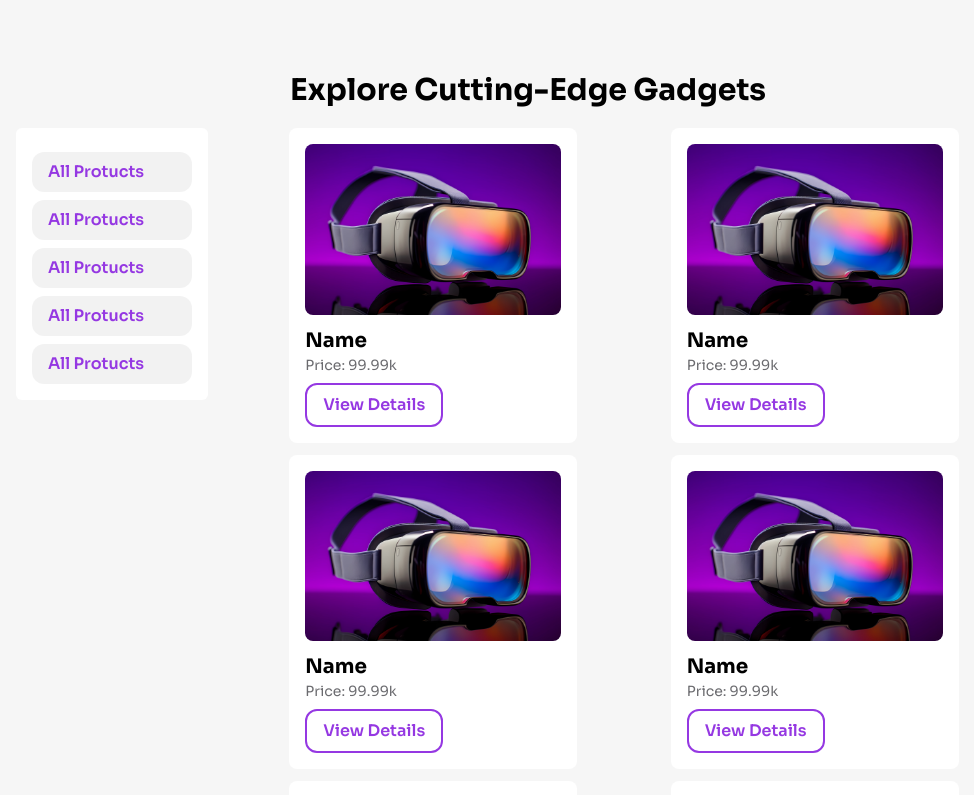
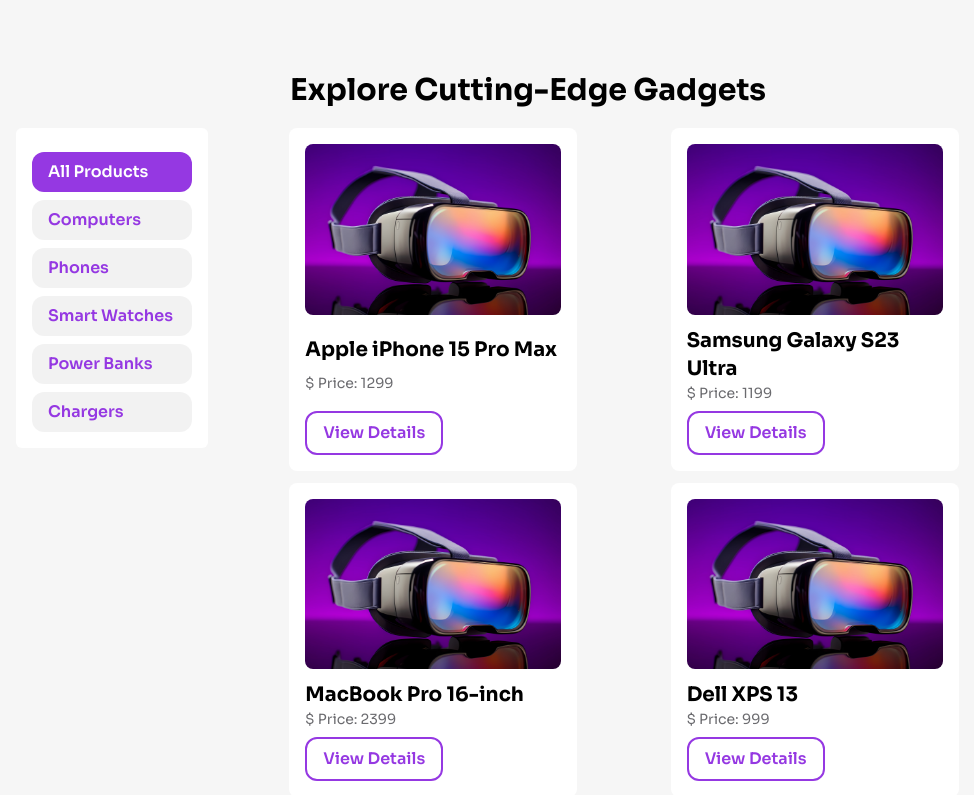
Before and after one commit to programming-hero-web-course-4/b10a8-gadget-heaven-eftakhar-491, a React (Vite) app: page / in a window 1280 px wide. Shown: the part 760-1555 px from the top of the page, without its empty margins (112-1086 px from the left). Built offline with nearby package versions, Linux system fonts and the light colour scheme; a web font is replaced by a local one.

Commit message:
home section functionality done

```diff
--- /dev/null
+++ b/public/productsCategory.json
@@ -0,0 +1,22 @@
+[
+  {
+    "id": 1,
+    "category": "Computers"
+  },
+  {
+    "id": 2,
+    "category": "Phones"
+  },
+  {
+    "id": 3,
+    "category": "Smart Watches"
+  },
+  {
+    "id": 4,
+    "category": "Power Banks"
+  },
+  {
+    "id": 5,
+    "category": "Chargers"
+  }
+]
--- a/src/App.jsx
+++ b/src/App.jsx
@@ -3,9 +3,32 @@
 import Nav from "./components/Nav";
 import Footer from "./components/Footer/Footer";
 
+import { useEffect, useState } from "react";
+import axios from "axios";
+import { AllStates } from "./context/AllStates";
+
 function App() {
+  const [allProductsData, setAllProductsData] = useState([]);
+  const [allProductsCategoryData, setAllProductsCategoryData] = useState([]);
+  const [customProduct, setCustomProduct] = useState([]);
+  useEffect(() => {
+    axios.get("./productsData.json").then((res) => {
+      setAllProductsData(res.data);
+    });
+  }, []);
+
   return (
     <>
+      <AllStates.Provider
+        value={{
+          customProduct,
+          setCustomProduct,
+          allProductsCategoryData,
+          setAllProductsCategoryData,
+          allProductsData,
+          setAllProductsData,
+        }}
+      >
         <main className="bg-[#f4f4f4cb] font-sora max-w-[1600px] mx-auto">
           {/* <Nav /> */}
           <Header />
@@ -13,6 +36,7 @@
           <Outlet />
           <Footer />
         </main>
+      </AllStates.Provider>
     </>
   );
 }
--- a/src/components/Home/CategorySection.jsx
+++ b/src/components/Home/CategorySection.jsx
@@ -1,24 +1,36 @@
-import React from "react";
+import React, { useContext } from "react";
+import { AllStates } from "../../context/AllStates";
+import { NavLink } from "react-router-dom";
 
 export default function CategorySection() {
+  const { allProductsCategoryData } = useContext(AllStates);
+  console.log(allProductsCategoryData);
   return (
     <>
       <div className="w-48 h-fit bg-white rounded-md p-4 flex-shrink-0 ">
-        <h3 className="cursor-pointer active:scale-95 hover:bg-primary hover:text-white rounded-xl mt-2 text-primary font-semibold px-4 py-2 bg-[#09080F0D]">
-          All Protucts
-        </h3>
-        <h3 className="cursor-pointer active:scale-95 hover:bg-primary hover:text-white rounded-xl mt-2 text-primary font-semibold px-4 py-2 bg-[#09080F0D]">
-          All Protucts
-        </h3>
-        <h3 className="cursor-pointer active:scale-95 hover:bg-primary hover:text-white rounded-xl mt-2 text-primary font-semibold px-4 py-2 bg-[#09080F0D]">
-          All Protucts
-        </h3>
-        <h3 className="cursor-pointer active:scale-95 hover:bg-primary hover:text-white rounded-xl mt-2 text-primary font-semibold px-4 py-2 bg-[#09080F0D]">
-          All Protucts
-        </h3>
-        <h3 className="cursor-pointer active:scale-95 hover:bg-primary hover:text-white rounded-xl mt-2 text-primary font-semibold px-4 py-2 bg-[#09080F0D]">
-          All Protucts
-        </h3>
+        <NavLink
+          className={({ isActive }) =>
+            isActive
+              ? " block cursor-pointer active:scale-95 bg-primary text-white rounded-xl mt-2 font-semibold px-4 py-2"
+              : "block cursor-pointer active:scale-95 hover:bg-primary hover:text-white rounded-xl mt-2 text-primary font-semibold px-4 py-2 bg-[#09080F0D]"
+          }
+          to={"/"}
+        >
+          All Products
+        </NavLink>
+        {allProductsCategoryData?.map((item) => (
+          <NavLink
+            key={item.id}
+            className={({ isActive }) =>
+              isActive
+                ? " block cursor-pointer active:scale-95 bg-primary text-white rounded-xl mt-2 font-semibold px-4 py-2"
+                : "block cursor-pointer active:scale-95 hover:bg-primary hover:text-white rounded-xl mt-2 text-primary font-semibold px-4 py-2 bg-[#09080F0D]"
+            }
+            to={`/${item.category}`}
+          >
+            {item.category}
+          </NavLink>
+        ))}
       </div>
     </>
   );
--- a/src/components/Home/Home.jsx
+++ b/src/components/Home/Home.jsx
@@ -1,16 +1,28 @@
-import React from "react";
+import React, { useContext, useEffect } from "react";
 import ShowAllProducts from "./ShowAllProducts";
 import CategorySection from "./CategorySection";
+import { AllStates } from "../../context/AllStates";
+import axios from "axios";
+import { Outlet } from "react-router-dom";
 export default function Home() {
+  const { allProductsData, setAllProductsCategoryData } = useContext(AllStates);
+
+  useEffect(() => {
+    axios
+      .get("./productsCategory.json")
+      .then((res) => setAllProductsCategoryData(res.data));
+  }, [allProductsData]);
   return (
     <>
       <section className="mt-80 lg:w-4/5 mx-auto">
         <h1 className="text-3xl font-bold text-center mb-5">
           Explore Cutting-Edge Gadgets
         </h1>
+
         <div className="  flex justify-evenly">
           <CategorySection />
-          <ShowAllProducts />
+          <Outlet />
+          {/* <ShowAllProducts /> */}
         </div>
       </section>
     </>
--- a/src/components/Home/ShowAllProducts.jsx
+++ b/src/components/Home/ShowAllProducts.jsx
@@ -1,22 +1,36 @@
-import React from "react";
+import React, { useContext, useEffect, useState } from "react";
 import SingleProductCard from "./SingleProductCard";
+import { useParams } from "react-router-dom";
+import { AllStates } from "../../context/AllStates";
 
 export default function ShowAllProducts() {
+  const { categoryParams } = useParams();
+  const { allProductsData, customProduct, setCustomProduct } =
+    useContext(AllStates);
+
+  useEffect(() => {
+    if (categoryParams) {
+      setCustomProduct(
+        allProductsData.filter((item) => item.category === categoryParams)
+      );
+    } else {
+      setCustomProduct([...allProductsData]);
+    }
+  }, [categoryParams, allProductsData]);
+  console.log(categoryParams, customProduct);
   return (
     <>
-      <section className="flex justify-evenly flex-wrap gap-3">
+      <section className="flex justify-evenly flex-wrap gap-3 w-full">
+        {customProduct.length === 0
+          ? "Not Found"
+          : customProduct?.map((item) => (
+              <SingleProductCard key={item.product_id} data={item} />
+            ))}
+        {/* <SingleProductCard />
         <SingleProductCard />
         <SingleProductCard />
         <SingleProductCard />
-        <SingleProductCard />
-        <SingleProductCard />
-        <SingleProductCard />
-        <SingleProductCard />
-        <SingleProductCard />
-        <SingleProductCard />
-        <SingleProductCard />
-        <SingleProductCard />
-        <SingleProductCard />
+        <SingleProductCard /> */}
       </section>
     </>
   );
--- a/src/components/Home/SingleProductCard.jsx
+++ b/src/components/Home/SingleProductCard.jsx
@@ -1,15 +1,15 @@
 import React from "react";
 
-export default function SingleProductCard() {
+export default function SingleProductCard({ data }) {
   return (
     <>
-      <div className="w-72 p-4 rounded-lg bg-white">
+      <div className="w-72 p-4 rounded-lg bg-white justify-between flex flex-col">
         <div>
           <img className="rounded-lg" src="./banner.jpg" alt="" />
         </div>
-        <h1 className=" mt-3 font-bold text-xl">Name</h1>
-        <p className="text-sm text-lightWhite">Price: 99.99k</p>
-        <button className="active:scale-95 hover:bg-primary hover:text-white rounded-xl mt-2 text-primary font-semibold px-4 py-2 border-2 border-primary">
+        <h1 className=" mt-3 font-bold text-xl">{data?.product_title}</h1>
+        <p className="text-sm text-lightWhite">$ Price: {data?.price}</p>
+        <button className="mt-2 w-fit active:scale-95 hover:bg-primary hover:text-white rounded-xl text-primary font-semibold px-4 py-2 border-2 border-primary">
           View Details
         </button>
       </div>
--- a/src/components/Nav.jsx
+++ b/src/components/Nav.jsx
@@ -3,7 +3,7 @@
 
 export default function Nav() {
   const { pathname } = useLocation();
-  console.log(pathname);
+
   return (
     <>
       <nav
--- /dev/null
+++ b/src/context/AllStates.jsx
@@ -0,0 +1,3 @@
+import { createContext } from "react";
+
+export const AllStates = createContext();
```
Also changed, not shown: src/main.jsx (+15 -0 lines). Lines whose indentation alone changed are shown as unchanged.
